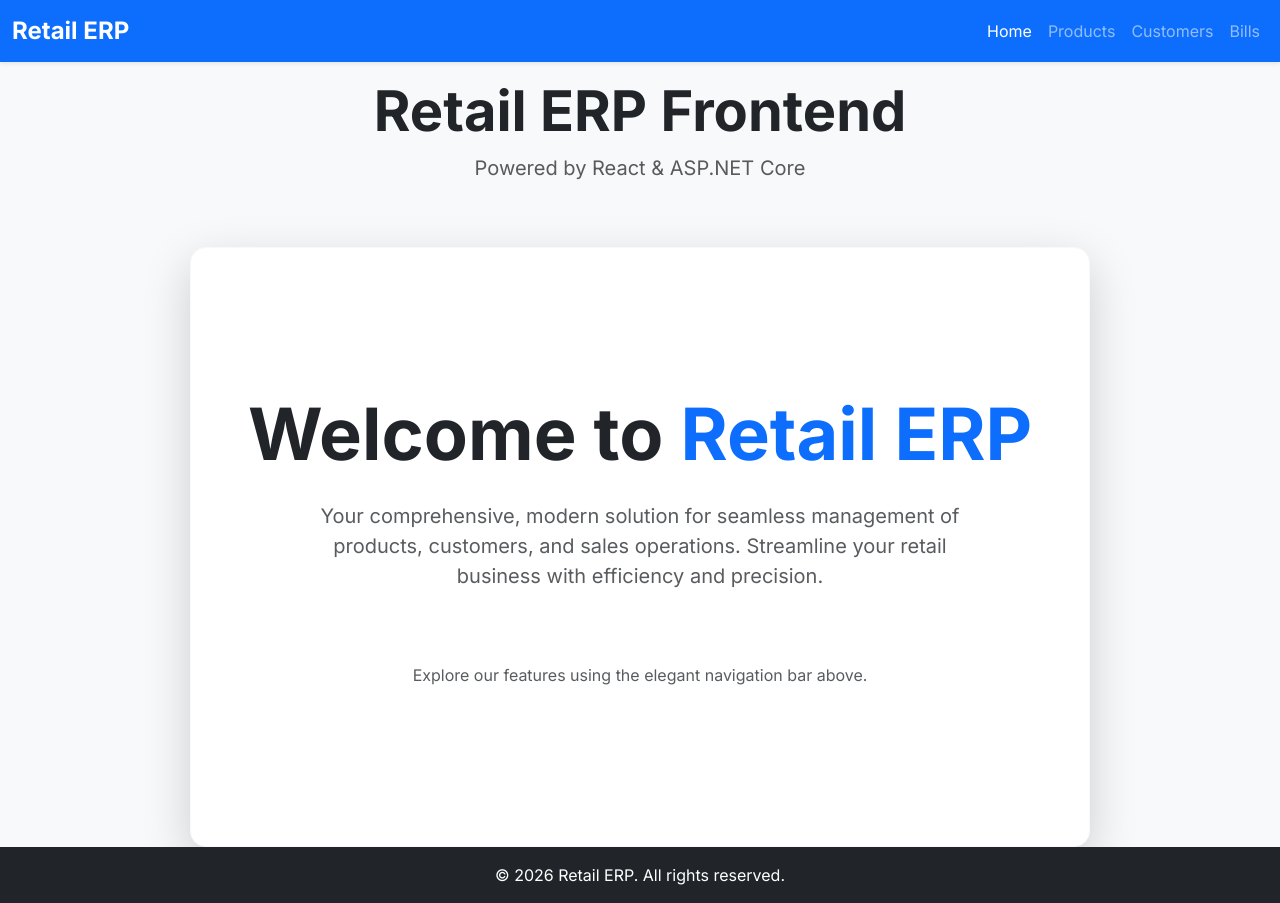
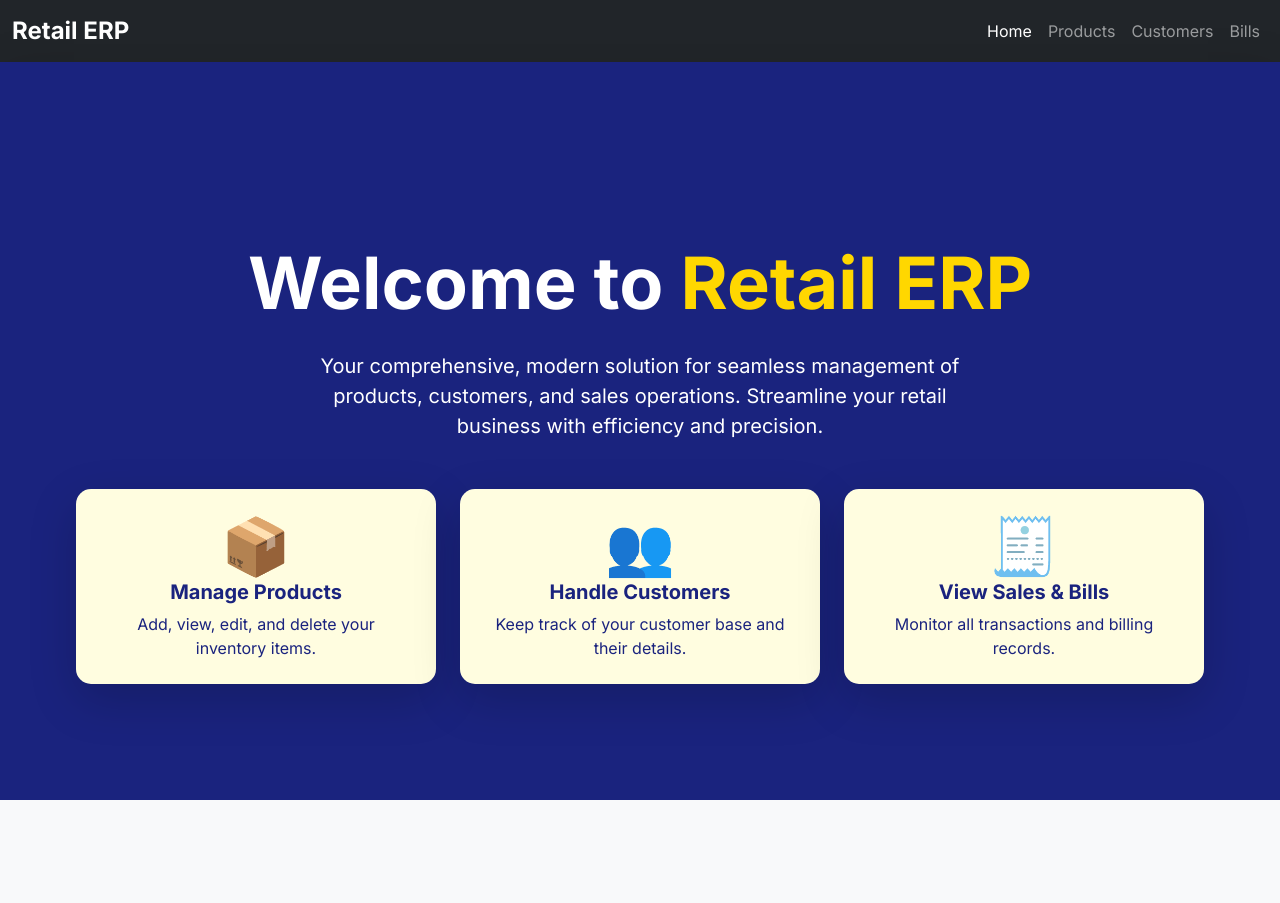
Before and after one commit to harshh-0304/Retail-ERP-system-, a React (Vite) app in the folder client/Front-End/: page / in a window 1280 px wide. After the commit the page ends 800 px from the top, so only its background shows below. Built offline with nearby package versions, Linux system fonts and the light colour scheme.

Commit message:
Improved ui of homepage

```diff
--- a/client/Front-End/index.html
+++ b/client/Front-End/index.html
@@ -10,8 +10,14 @@
     <!-- Google Fonts - Inter -->
     <link href="https://fonts.googleapis.com/css2?family=Inter:wght@400;600;700&display=swap" rel="stylesheet">
     <style>
+      html, body { /* Ensure both html and body take full height */
+        height: 100%;
+        margin: 0;
+        overflow-x: hidden; /* Prevent horizontal scroll */
+      }
       body {
         font-family: 'Inter', sans-serif;
+        background-color: #f8f9fa; /* Light background color for the page */
       }
       /* Custom animations for the home page */
       @keyframes fade-in {
@@ -30,16 +36,37 @@
         animation-delay: 0.2s; /* Delay for a staggered effect */
         animation-fill-mode: both;
       }
-      /* Ensure min-vh-75 works correctly for HomePage if used */
-      .min-vh-75 {
-        min-height: 75vh;
+      /* Staggered animations for cards */
+      .animate-fade-in-delay-1 { animation: fade-in 0.8s ease-out forwards; animation-delay: 0.4s; animation-fill-mode: both; }
+      .animate-fade-in-delay-2 { animation: fade-in 0.8s ease-out forwards; animation-delay: 0.6s; animation-fill-mode: both; }
+      .animate-fade-in-delay-3 { animation: fade-in 0.8s ease-out forwards; animation-delay: 0.8s; animation-fill-mode: both; }
+
+      /* Hover effect for cards */
+      .hover-scale {
+        transition: transform 0.3s ease-in-out, box-shadow 0.3s ease-in-out;
+      }
+      .hover-scale:hover {
+        transform: translateY(-5px) scale(1.02);
+        box-shadow: 0 0.5rem 1rem rgba(0, 0, 0, 0.15) !important; /* Stronger shadow on hover */
+      }
+
+      /* Ensure React root content takes full height and is above any future background elements */
+      #root {
+        position: relative;
+        z-index: 0;
+        min-height: 100vh; /* Ensure root takes full height to push footer down */
+        display: flex;
+        flex-direction: column;
       }
     </style>
   </head>
   <body>
+    <!-- This is the entry point for your React application -->
     <div id="root"></div>
+
     <!-- Bootstrap JavaScript CDN (bundle includes Popper) -->
     <script src="https://cdn.jsdelivr.net/npm/bootstrap@5.3.3/dist/js/bootstrap.bundle.min.js" xintegrity="sha384-YvpcrYf0tY3lHB60NNkmXc5s9fDVZLESaAA55NDzOxhy9GkcIdslK1eN7N6jIeHz" crossorigin="anonymous"></script>
+
     <!-- This is the entry point for your React application -->
     <script type="module" src="/src/main.jsx"></script>
   </body>
--- a/client/Front-End/src/App.jsx
+++ b/client/Front-End/src/App.jsx
@@ -1,5 +1,5 @@
 // File: C:\Users\bakas\Desktop\Retail ERP\client\Front-End\src\App.jsx
-import React, { useState } from 'react'; // Import useState
+import React, { useState } from 'react';
 import HomePage from './pages/HomePage';
 import ProductsPage from './pages/ProductsPage';
 import CustomersPage from './pages/CustomersPage';
@@ -36,12 +36,14 @@ function App() {
       {/* Navbar placed here, outside the main content, but within the main app div */}
       <Navbar onNavigate={handlePageChange} />
 
-      <header className="text-center mb-5 mt-3"> {/* Added mt-3 for spacing below navbar */}
+      {/* Removed the main header content as requested */}
+      {/* <header className="text-center mb-5 mt-3">
         <h1 className="display-4 fw-bold text-dark">Retail ERP Frontend</h1>
         <p className="lead text-muted mt-2">Powered by React & ASP.NET Core</p>
-      </header>
+      </header> */}
 
-      <main className="container my-auto flex-grow-1"> {/* flex-grow-1 ensures content pushes footer down */}
+      {/* Removed 'container' class from main to allow full width content */}
+      <main className="my-auto flex-grow-1"> {/* flex-grow-1 ensures content pushes footer down */}
         {renderPage()} {/* Render the selected page based on state */}
       </main>
 
--- a/client/Front-End/src/components/Navbar.jsx
+++ b/client/Front-End/src/components/Navbar.jsx
@@ -3,7 +3,8 @@ import React from 'react';
 
 function Navbar({ onNavigate }) {
   return (
-    <nav className="navbar navbar-expand-lg navbar-dark bg-primary shadow-sm">
+    // Changed navbar-dark and bg-primary to navbar-dark and bg-dark for black background and white text
+    <nav className="navbar navbar-expand-lg navbar-dark bg-dark shadow-sm">
       <div className="container-fluid">
         <a className="navbar-brand fs-4 fw-bold" href="#" onClick={() => onNavigate('home')}>
           Retail ERP
--- a/client/Front-End/src/pages/HomePage.jsx
+++ b/client/Front-End/src/pages/HomePage.jsx
@@ -1,19 +1,86 @@
 // File: C:\Users\bakas\Desktop\Retail ERP\client\Front-End\src\pages\HomePage.jsx
 import React from 'react';
 
-function HomePage() {
+function HomePage({ onNavigate }) {
   return (
-    <div className="d-flex flex-column align-items-center justify-content-center p-5 bg-white rounded-4 shadow-lg border border-light" style={{ minHeight: '75vh', width: '100%', maxWidth: '900px', margin: 'auto' }}>
-      <h2 className="display-2 fw-bolder text-dark mb-4 animate-fade-in text-center">
-        Welcome to <span className="text-primary">Retail ERP</span>
+    // Main container now takes full viewport height and width, with darker colors
+    <div className="d-flex flex-column align-items-center justify-content-center p-5 rounded-0 shadow-lg"
+         style={{
+           minHeight: '100vh', // Full viewport height
+           width: '100%',     // Full width
+           backgroundColor: '#1A237E', // Dark Indigo Blue
+           border: 'none', // Removed border for a cleaner look
+           position: 'relative',
+           zIndex: 1,
+         }}>
+      <h2 className="display-2 fw-bolder text-white mb-4 animate-fade-in text-center">
+        Welcome to <span style={{ color: '#FFD700' }}>Retail ERP</span> {/* Gold text */}
       </h2>
-      <p className="lead text-muted text-center mb-5 animate-slide-up" style={{ maxWidth: '700px', fontSize: '1.25rem' }}>
+      <p className="lead text-white text-center mb-5 animate-slide-up" style={{ maxWidth: '700px', fontSize: '1.25rem' }}>
         Your comprehensive, modern solution for seamless management of products, customers, and sales operations. Streamline your retail business with efficiency and precision.
       </p>
-      {/* Navigation is now handled by the Navbar component */}
-      <p className="text-muted fs-6 mt-4">
-        Explore our features using the elegant navigation bar above.
-      </p>
+
+      <div className="row g-4 justify-content-center w-100 px-3"> {/* Responsive grid for cards, added padding */}
+        {/* Products Card */}
+        <div className="col-12 col-md-4">
+          <div
+            className="card h-100 text-center shadow-lg border-0 animate-fade-in-delay-1 cursor-pointer hover-scale hover-glow" // Added hover-glow
+            onClick={() => onNavigate('products')}
+            style={{
+              cursor: 'pointer',
+              backgroundColor: '#FFFDE0', // Very light, warm yellow/cream background for card
+              color: '#1A237E', // Dark Indigo Blue text for card content
+              borderRadius: '15px' // More rounded corners for cards
+            }}
+          >
+            <div className="card-body p-4 d-flex flex-column justify-content-center align-items-center">
+              <span className="display-4 icon-hover-grow" style={{ color: '#FFD700' }}>📦</span> {/* Gold icon, added icon-hover-grow */}
+              <h5 className="card-title fw-bold">Manage Products</h5>
+              <p className="card-text">Add, view, edit, and delete your inventory items.</p>
+            </div>
+          </div>
+        </div>
+
+        {/* Customers Card */}
+        <div className="col-12 col-md-4">
+          <div
+            className="card h-100 text-center shadow-lg border-0 animate-fade-in-delay-2 cursor-pointer hover-scale hover-glow" // Added hover-glow
+            onClick={() => onNavigate('customers')}
+            style={{
+              cursor: 'pointer',
+              backgroundColor: '#FFFDE0', // Very light, warm yellow/cream background for card
+              color: '#1A237E', // Dark Indigo Blue text for card content
+              borderRadius: '15px'
+            }}
+          >
+            <div className="card-body p-4 d-flex flex-column justify-content-center align-items-center">
+              <span className="display-4 icon-hover-grow" style={{ color: '#FFD700' }}>👥</span> {/* Gold icon, added icon-hover-grow */}
+              <h5 className="card-title fw-bold">Handle Customers</h5>
+              <p className="card-text">Keep track of your customer base and their details.</p>
+            </div>
+          </div>
+        </div>
+
+        {/* Bills Card */}
+        <div className="col-12 col-md-4">
+          <div
+            className="card h-100 text-center shadow-lg border-0 animate-fade-in-delay-3 cursor-pointer hover-scale hover-glow" // Added hover-glow
+            onClick={() => onNavigate('bills')}
+            style={{
+              cursor: 'pointer',
+              backgroundColor: '#FFFDE0', // Very light, warm yellow/cream background for card
+              color: '#1A237E', // Dark Indigo Blue text for card content
+              borderRadius: '15px'
+            }}
+          >
+            <div className="card-body p-4 d-flex flex-column justify-content-center align-items-center">
+              <span className="display-4 icon-hover-grow" style={{ color: '#FFD700' }}>🧾</span> {/* Gold icon, added icon-hover-grow */}
+              <h5 className="card-title fw-bold">View Sales & Bills</h5>
+              <p className="card-text">Monitor all transactions and billing records.</p>
+            </div>
+          </div>
+        </div>
+      </div>
     </div>
   );
 }
```
